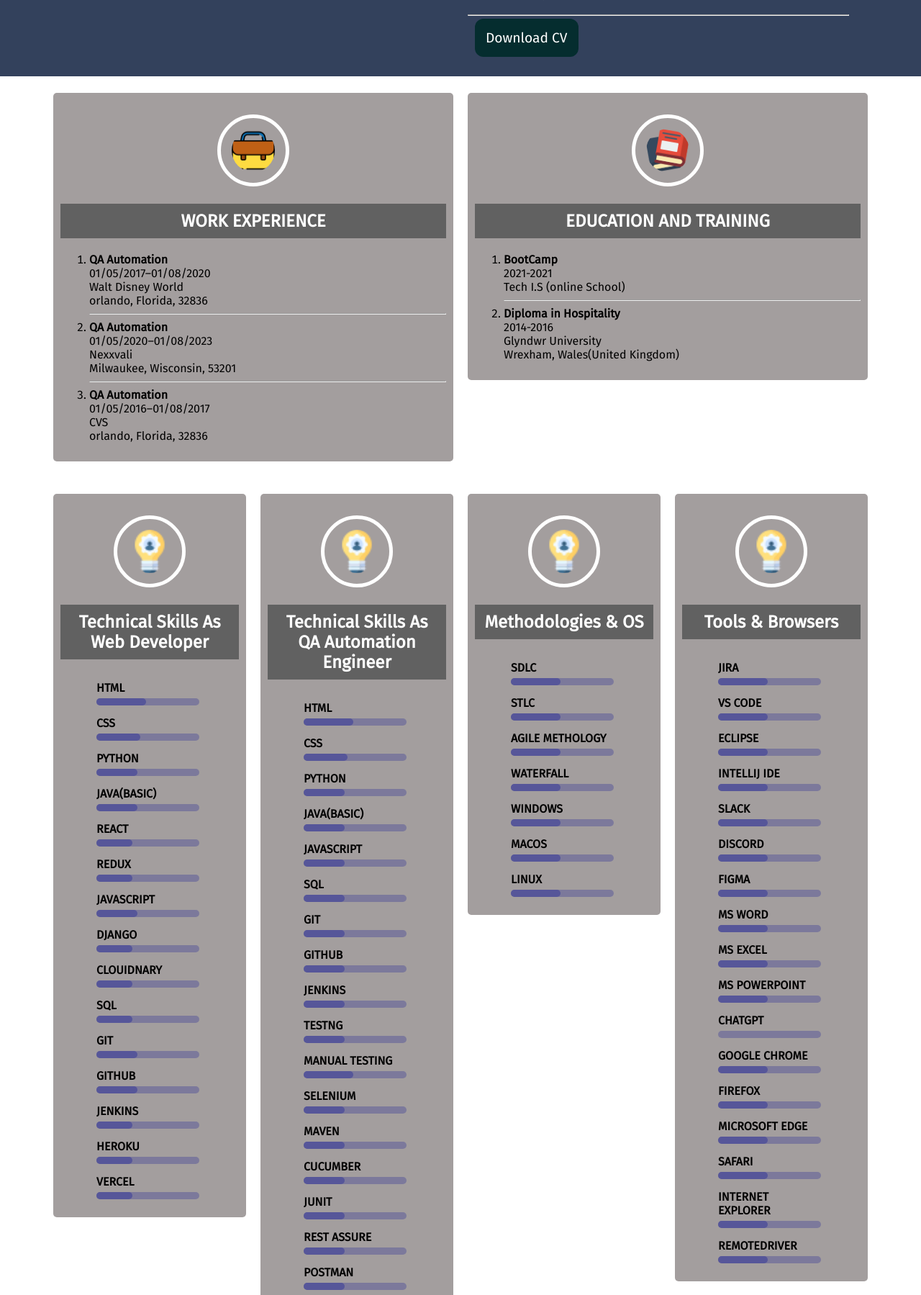
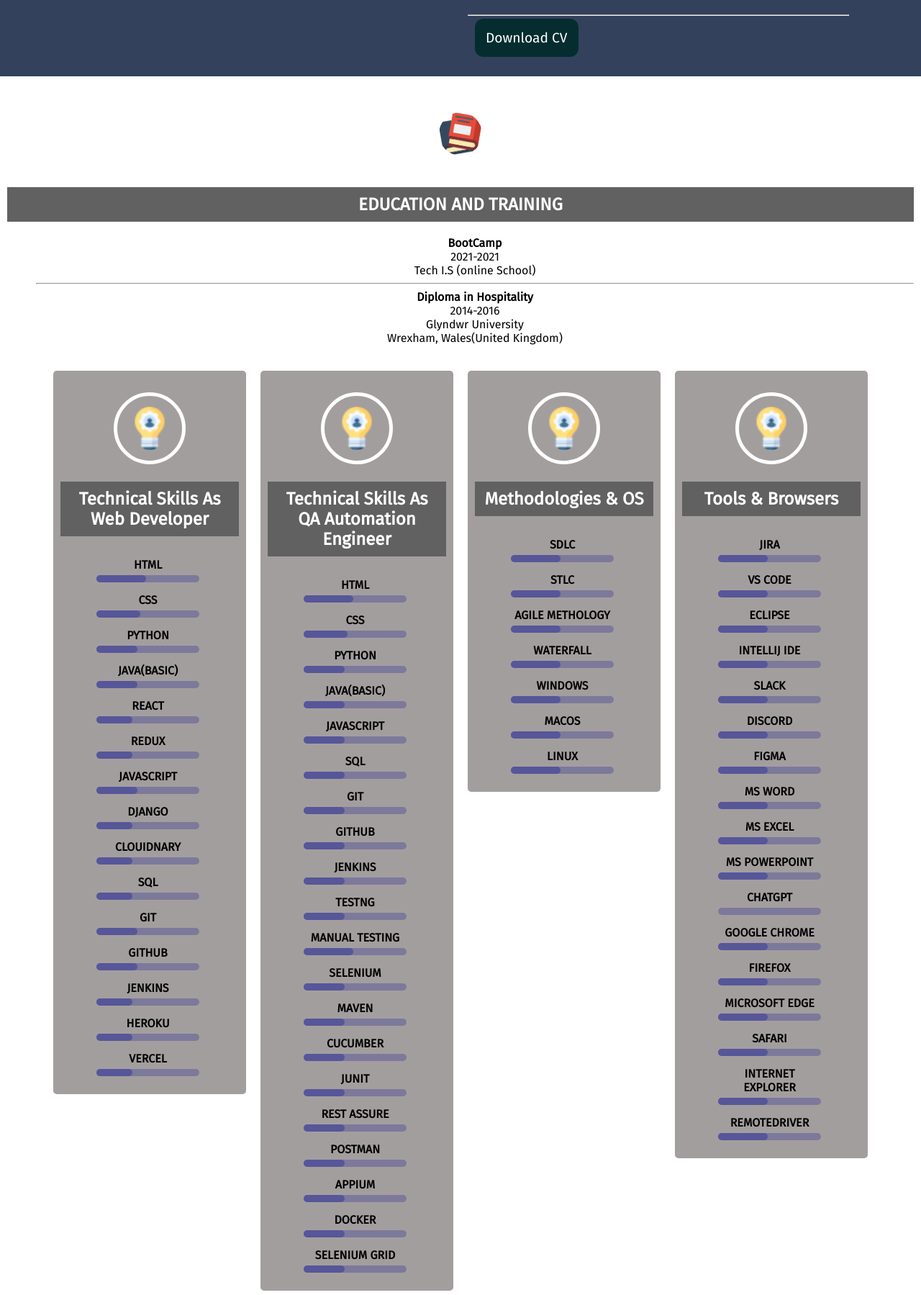
Before and after one commit to foysal90/portfolio, a PHP site: page / in a window 1280 px wide. Shown: the part 1258-3057 px from the top of the page at 72% size. Run offline with PHP 8.4, Linux system fonts and the light colour scheme; some web fonts are replaced.

Commit message:
modified

```diff
--- a/index.html
+++ b/index.html
@@ -116,10 +116,10 @@
 
     <!-- professional experience start here  -->
 
-    <div class="professional-experience">
-        <div class="work-experience col-6">
+    <!-- <div class="professional-experience">
+        <div class="work-experience col-6"> -->
 
-            <div class="card">
+            <!-- <div class="card">
                 <div class="card-icon">
                     <img class="rounded-img" src="images/work.png" alt="work icon">
                 </div>
@@ -152,13 +152,13 @@
 
 
                     </ol>
-                </div>
-            </div>
+                </div>-->
+            <!-- </div>
 
 
-        </div>
+        </div> -->
 
-        <div class="education col-6">
+        <div class="education col-12">
 
             <div class="card">
                 <div class="card-icon">
--- a/style.css
+++ b/style.css
@@ -246,6 +246,13 @@
     color: white;
     padding: 10px;
     text-align: center;
+}
+.card-desc {
+    text-align: center;
+    text-decoration: none;
+}
+.card-desc ol {
+    list-style: none;
 }
 
 .skills-container{
```
